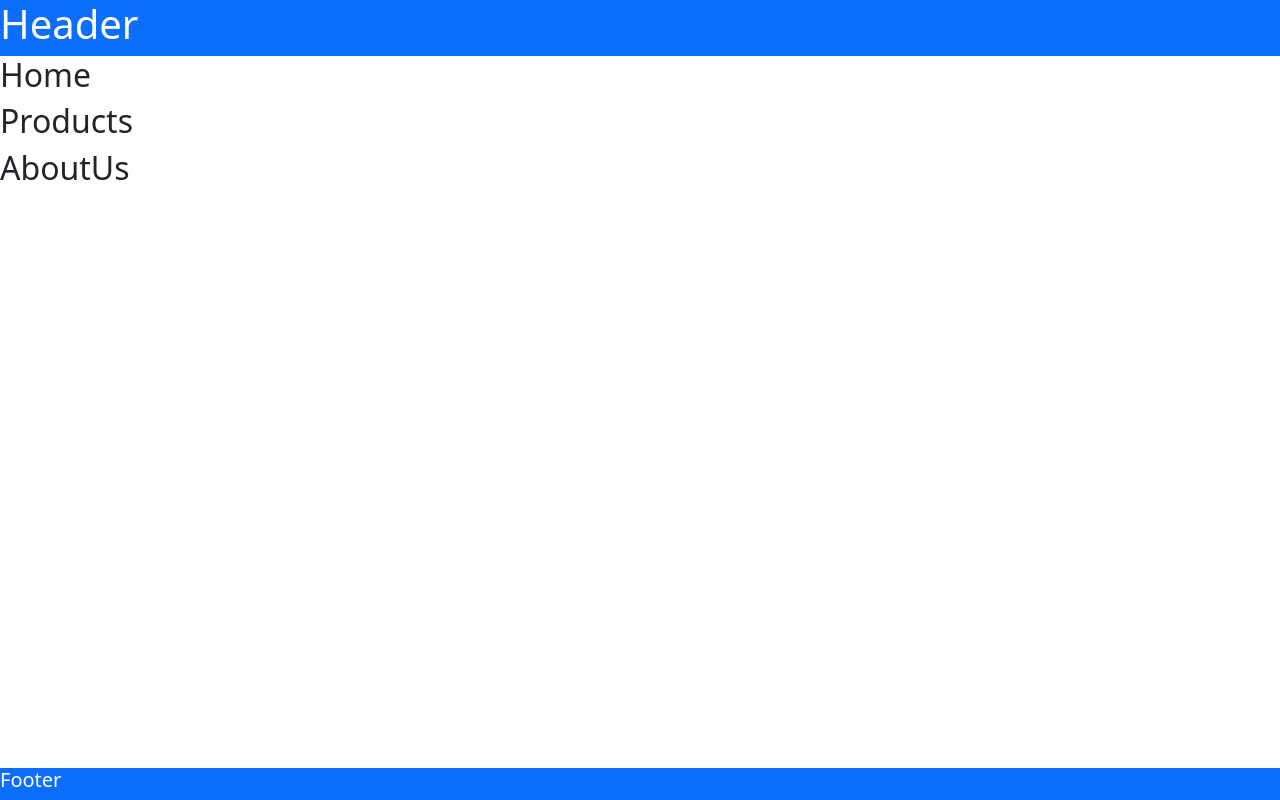
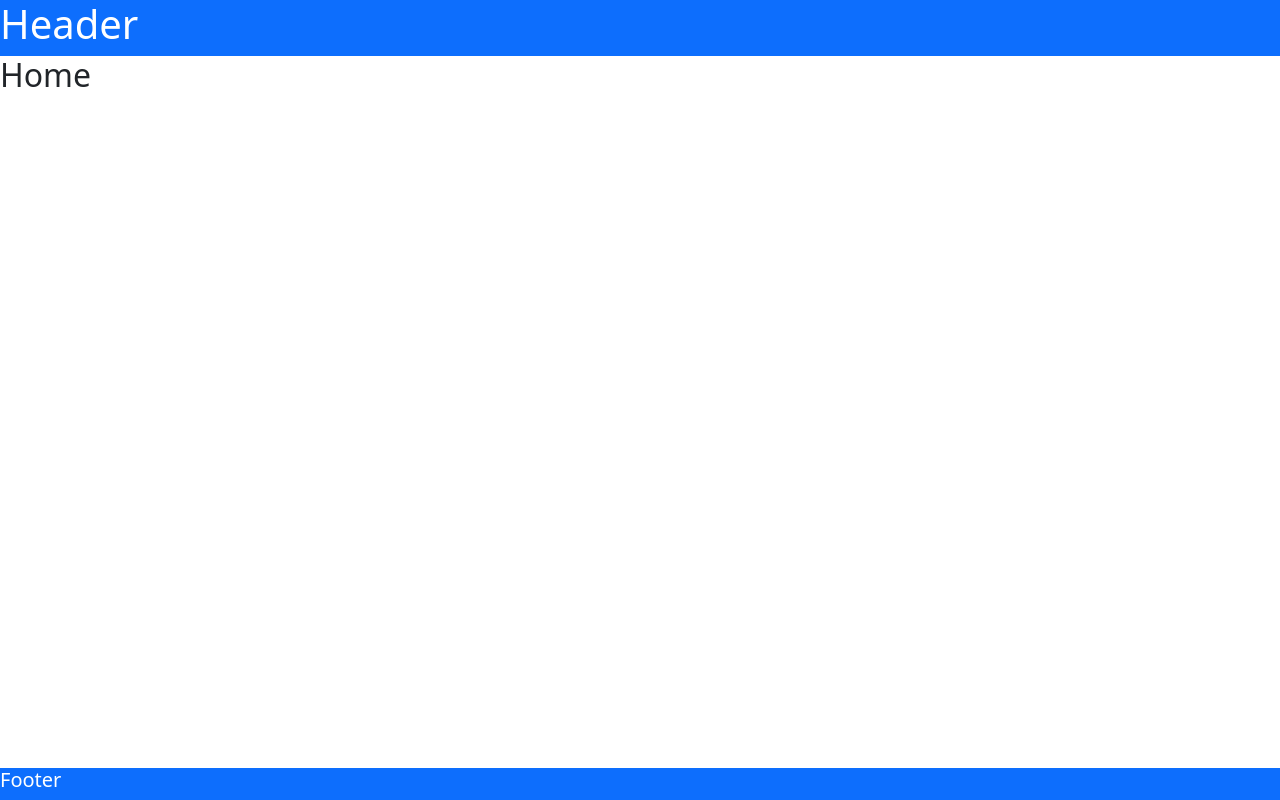
Before and after one commit to amanieltewolde/react-router, a React (Vite) app: page / in a window 1280 px wide. Built offline with nearby package versions, Linux system fonts and the light colour scheme.

Commit message:
created routes and a  default layout component to organize th page display

```diff
--- a/src/App.jsx
+++ b/src/App.jsx
@@ -1,13 +1,20 @@
-import Footer from "./components/Layout/Footer";
-import Header from "./components/Layout/Header";
-import MainContent from "./components/Layout/MainContent";
 
+import { BrowserRouter, Route, Routes } from "react-router";
+import Home from "./components/pages/Home";
+import AboutUs from "./components/pages/AboutUs";
+import Products from "./components/pages/Products";
+import DefaultLayout from "./components/Default-Layout/DefaultLayout";
 export default function App() {
   return (
-    <div className="d-flex flex-column min-vh-100">
-      <Header />
-      <MainContent />
-      <Footer />
-    </div>
+    <BrowserRouter>
+      <Routes>
+        <Route element={<DefaultLayout />}>
+          <Route path="/" element={<Home />} />
+          <Route path="/about_us" element={<AboutUs />} />
+          <Route path="/products" element={<Products />} />
+        </Route>
+      </Routes>
+    </BrowserRouter>
+
   )
 }
--- /dev/null
+++ b/src/components/Default-Layout/DefaultLayout.jsx
@@ -0,0 +1,13 @@
+import Footer from "../Layout/Footer";
+import Header from "../Layout/Header";
+import MainContent from "../Layout/MainContent";
+
+export default function DefaultLayout() {
+    return (
+        <div className="d-flex flex-column min-vh-100">
+            <Header />
+            <MainContent />
+            <Footer />
+        </div>
+    )
+}
--- a/src/components/Layout/MainContent.jsx
+++ b/src/components/Layout/MainContent.jsx
@@ -1,13 +1,10 @@
-import AboutUs from "../pages/AboutUs";
-import Home from "../pages/Home";
-import Products from "../pages/Products";
+import { Outlet } from "react-router";
+
 
 export default function MainContent() {
     return (
         <main className="flex-grow-1">
-            <Home />
-            <Products />
-            <AboutUs />
+            <Outlet />
         </main>
     )
 }
```
